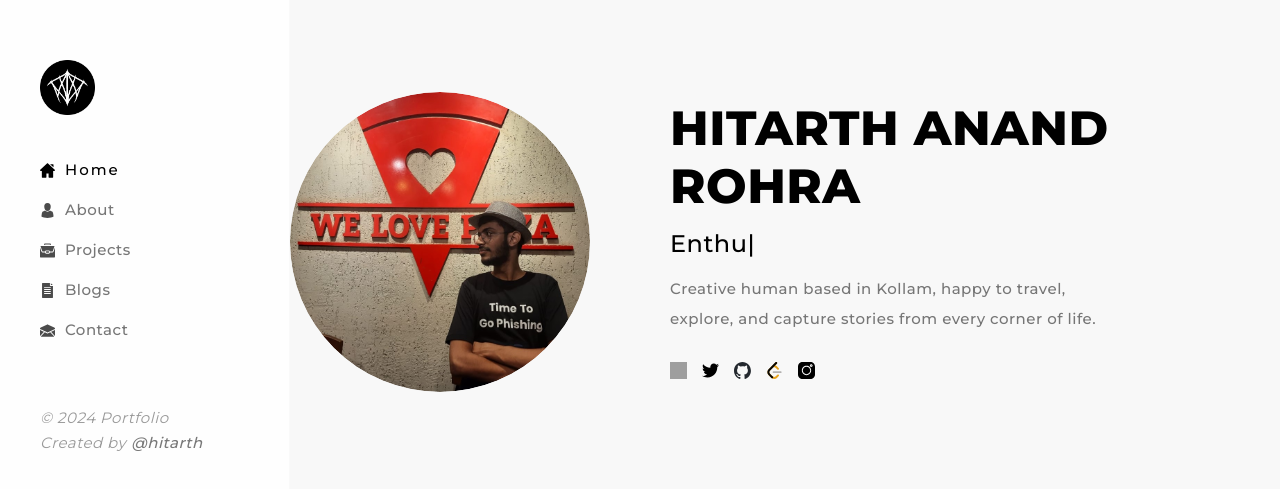
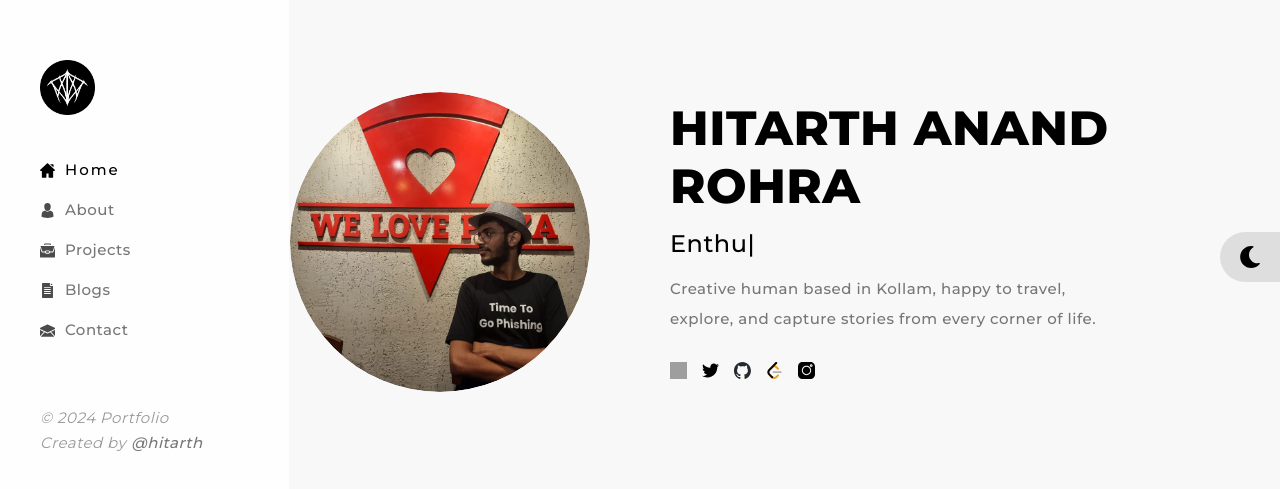
Before and after one commit to hitaarthh/hitaarthh.github.io, a Next.js app: page / in a window 1280 px wide. Shown: the part 143-632 px from the top of the page. Built offline with nearby package versions, Linux system fonts and the light colour scheme; grey boxes are pictures that could not be loaded.

Commit message:
fixed bug in theme switcher

```diff
--- a/app/layout.jsx
+++ b/app/layout.jsx
@@ -51,7 +51,7 @@ export default function RootLayout({ children }) {
       >
         <div className="tokyo_tm_all_wrap">
           <ThemeProvider attribute="class">
-            {pathname !== "/" ? <ThemeSwitch /> : ""}
+            {<ThemeSwitch />}
             {/* End themeSwicher */}
             {children}
             {/* Main next component pageprops */}
```
